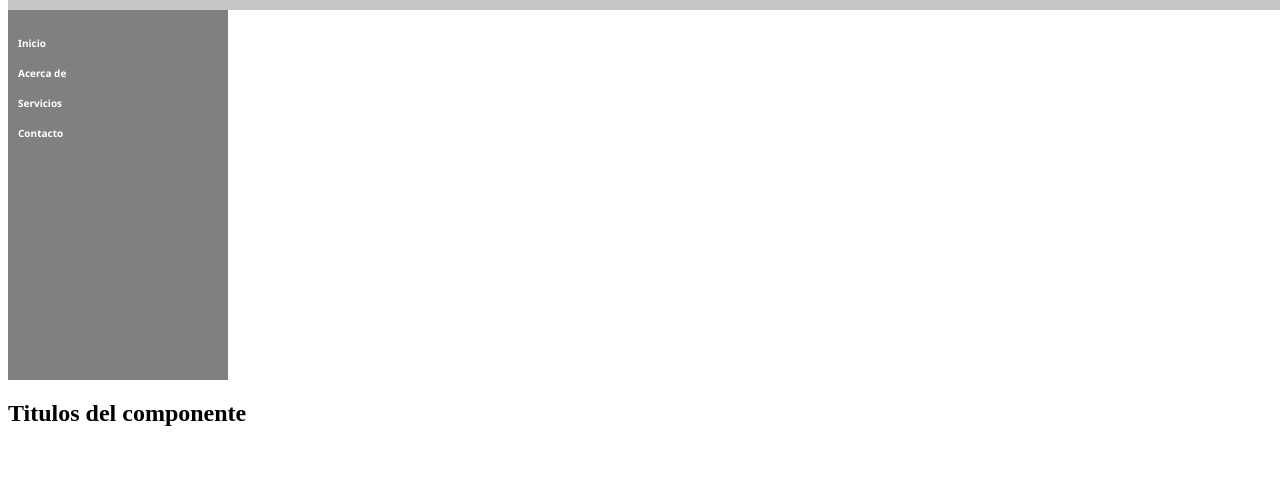
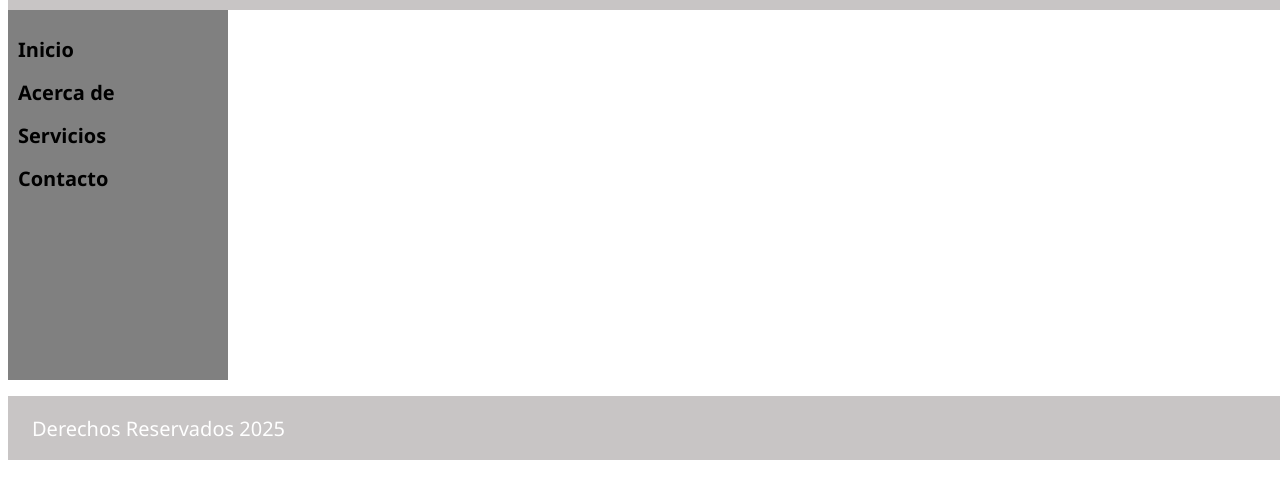
Before and after one commit to vivian-l-29/Examen, a plain HTML site: page index.html in a window 1280 px wide. Shown: the part 62-560 px from the top of the page. Drawn offline with Linux system fonts and the light colour scheme.

Commit message:
Add files via upload

```diff
--- a/componentes/footer.css
+++ b/componentes/footer.css
@@ -0,0 +1,15 @@
+.footer{
+    background-color: rgb(200, 197, 197);
+    width: 100%;
+    height: 64px;
+    padding: 0 24px;
+
+    display: flex;
+    justify-content: space-between;
+    align-items: center;
+    font-family: 'Segoe UI', Tahoma, Geneva, Verdana, sans-serif;
+    font-size: 20px;
+    color:rgb(255, 255, 255);
+    margin: 1.0rem  1.5rem 1.0rem 0;
+    align-items: center;
+}
--- a/componentes/seccion.css
+++ b/componentes/seccion.css
@@ -7,26 +7,26 @@
 .texto1{
     background-color: gray;
     font-family: 'Segoe UI', Tahoma, Geneva, Verdana, sans-serif;
-    font-size: 10px;
-    color:rgb(255, 255, 255);
+    font-size: 20px;
+    color:rgb(0, 0, 0);
     margin: 1.0rem  1.5rem 1.0rem 0;
 }
 .texto2{
     font-family: 'Segoe UI', Tahoma, Geneva, Verdana, sans-serif;
-    font-size: 10px;
-    color:rgb(255, 255, 255);
+    font-size: 20px;
+    color:rgb(0, 0, 0);
     margin: 1.0rem  1.5rem 1.0rem 0;
 }
 .texto3{
     font-family: 'Segoe UI', Tahoma, Geneva, Verdana, sans-serif;
-    font-size: 10px;
-    color:rgb(255, 255, 255);
+    font-size: 20px;
+    color:rgb(0, 0, 0);
     margin: 1.0rem  1.5rem 1.0rem 0;
 }
 .texto4{
     font-family: 'Segoe UI', Tahoma, Geneva, Verdana, sans-serif;
-    font-size: 10px;
-    color:rgb(255, 255, 255);
+    font-size: 20px;
+    color:rgb(0, 0, 0);
     margin: 1.0rem  1.5rem 1.0rem 0;
 }
 .cuadrado2{
--- a/index.html
+++ b/index.html
@@ -8,6 +8,7 @@
     <link rel="stylesheet" href="config.css">
     <link rel="stylesheet" href="componentes/seccion.css">
     <link rel="stylesheet" href="componentes/header.css">
+    <link rel="stylesheet" href="componentes/footer.css"
 </head>
 <body>
 
@@ -27,9 +28,10 @@
             <h3 class="texto3">Servicios</3>
             <h3 class="texto4">Contacto</3></div>
         </div>
-        <div class="sepa">
-            <h2>Titulos del componente</h2>
-        </div>
+
 </section>
+<footer>
+    <div class="footer">Derechos Reservados 2025</div>
+</footer>
 </body>
 </html>
```
